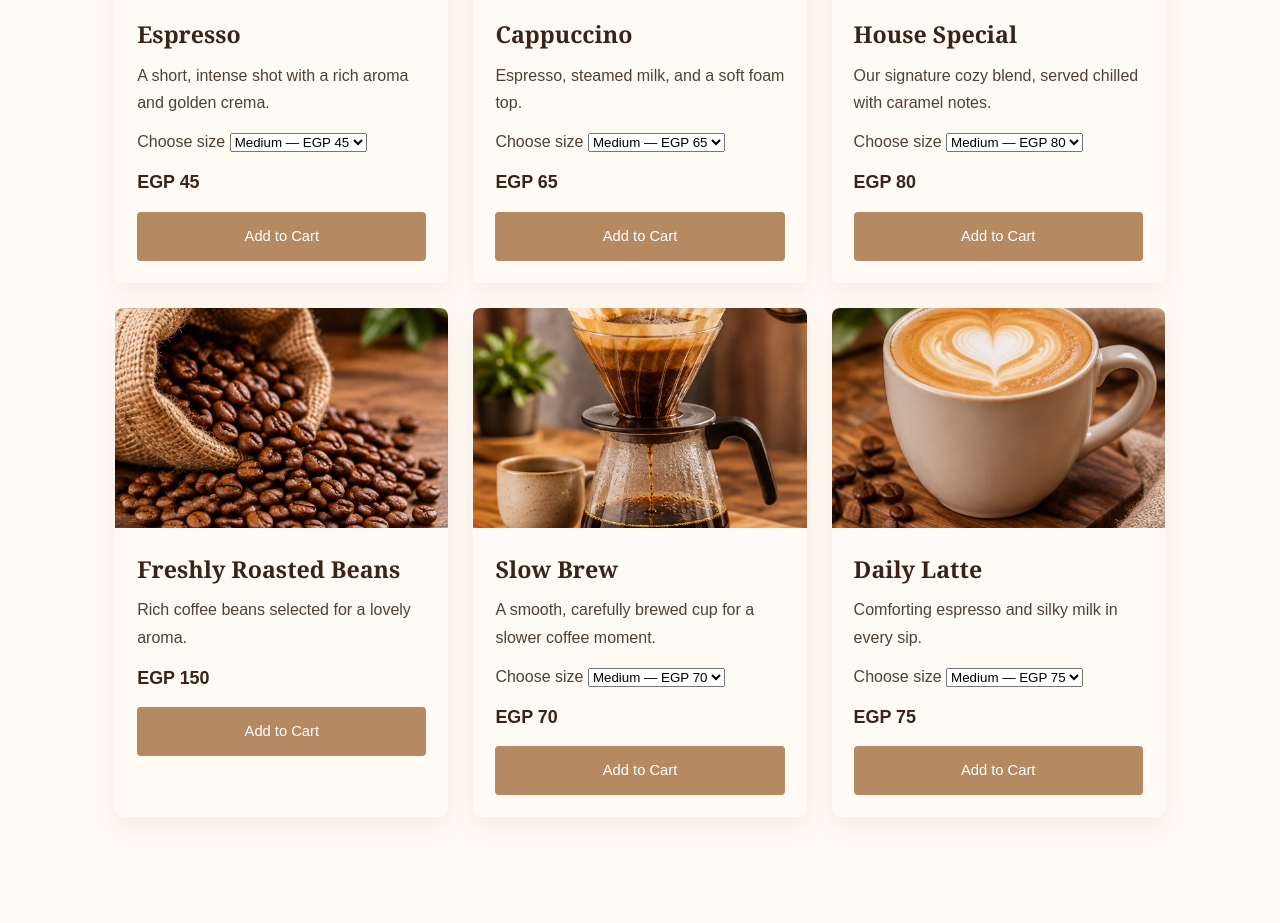
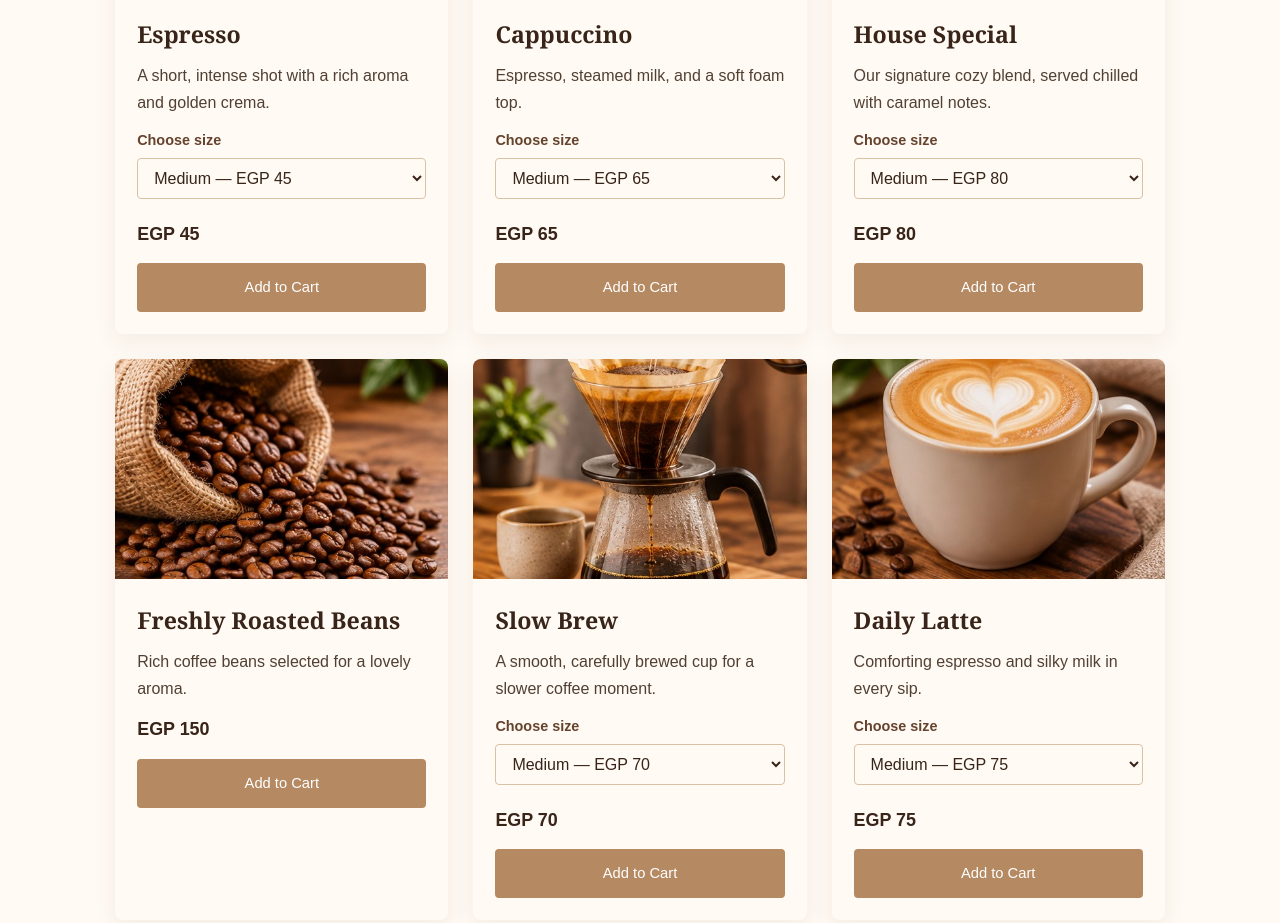
Before and after one commit to frialmohamed40-design/Cozy-Coffee, a plain HTML site: page services.html in a window 1280 px wide. Shown: the part 860-1783 px from the top of the page. Drawn offline with Linux system fonts and the light colour scheme.

Commit message:
Style drink size selector

```diff
--- a/style.css
+++ b/style.css
@@ -477,6 +477,34 @@ body {
     color: #a23c2c;
 }
 
+
+/* DRINK SIZE SELECTOR */
+
+.size-label {
+    display: block;
+    color: var(--brown);
+    font-size: .9rem;
+    font-weight: bold;
+    margin: 12px 0 5px;
+}
+
+.size-select {
+    width: 100%;
+    padding: 10px 12px;
+    border: 1px solid var(--latte);
+    border-radius: 4px;
+    background: var(--white);
+    color: var(--dark);
+    font: inherit;
+    cursor: pointer;
+    margin-bottom: 8px;
+}
+
+.size-select:focus {
+    outline: 2px solid var(--caramel);
+    border-color: transparent;
+}
+
 /* MENU PRICES */
 
 .price {
```
